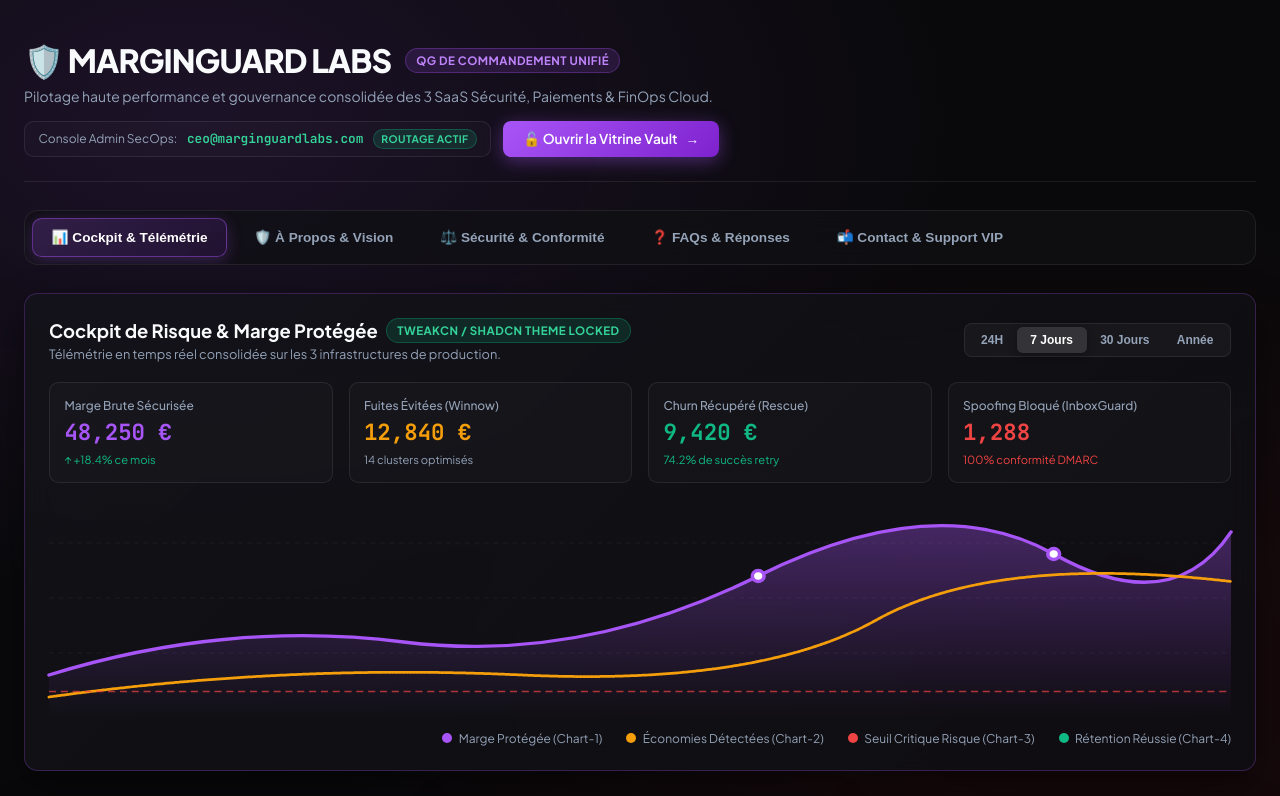
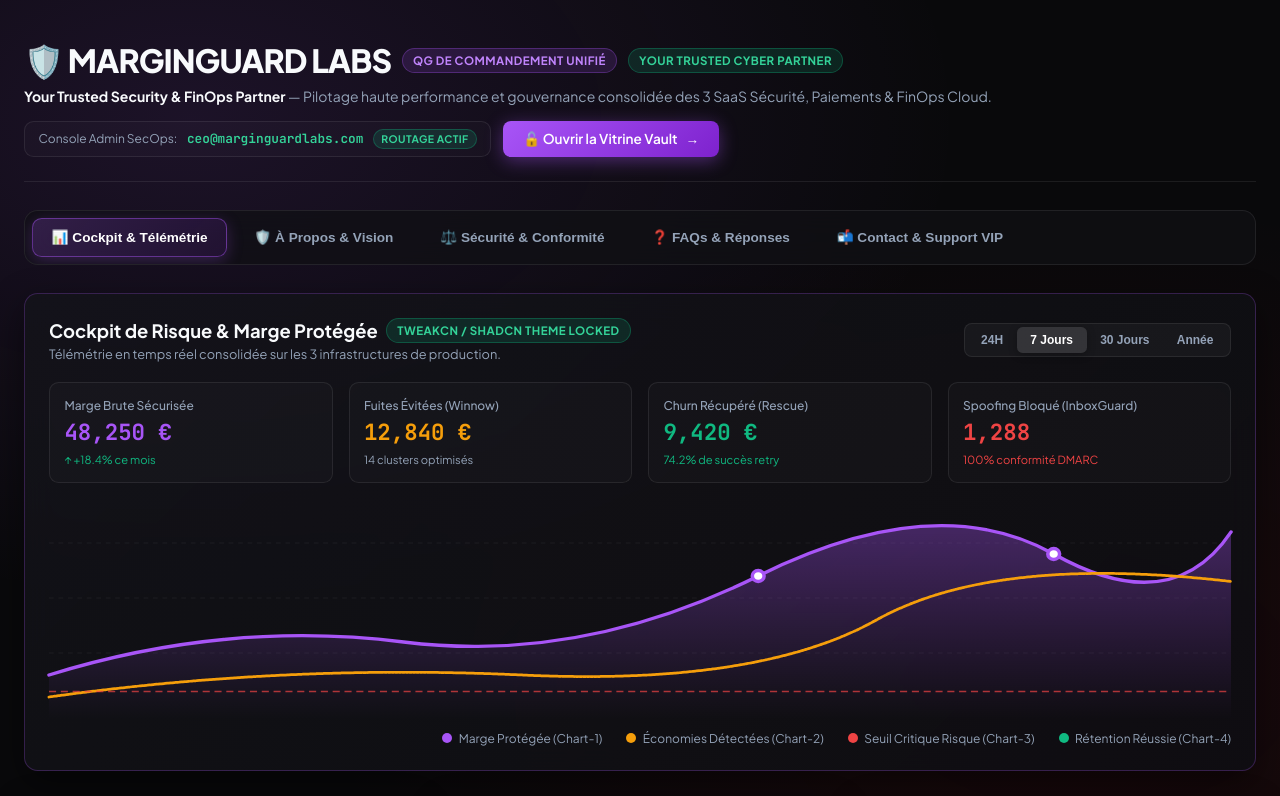
Before and after one commit to Nidou-Cmd/marginguard-vitrine, a website: page index.html in a window 1280 px wide. Shown: the top 796 px of the page. Drawn offline with Linux system fonts and the light colour scheme.

Commit message:
feat(branding): add 'Your Trusted Partner' badge and executive English tagline

```diff
--- a/index.html
+++ b/index.html
@@ -355,14 +355,15 @@
     <!-- 1. HEADER EXECUTIVE WITH TASTE-SKILL TYPOGRAPHY -->
     <header style="display:flex; justify-content:space-between; align-items:center; border-bottom:1px solid var(--border); padding-bottom:1.5rem; flex-wrap:wrap; gap:1rem;">
       <div>
-        <div style="display:flex; align-items:center; gap:0.85rem;">
+        <div style="display:flex; align-items:center; gap:0.65rem; flex-wrap:wrap;">
           <h1 style="font-size:clamp(1.5rem, 2.5vw, 2rem); font-weight:800; letter-spacing:-0.03em;">
             🛡️ MARGINGUARD LABS
           </h1>
           <span class="badge badge-purple">QG DE COMMANDEMENT UNIFIÉ</span>
+          <span class="badge badge-green">YOUR TRUSTED CYBER PARTNER</span>
         </div>
         <p style="color:var(--text-muted); font-size:0.875rem; margin-top:0.35rem;">
-          Pilotage haute performance et gouvernance consolidée des 3 SaaS Sécurité, Paiements &amp; FinOps Cloud.
+          <strong style="color:#F8FAFC;">Your Trusted Security &amp; FinOps Partner</strong> — Pilotage haute performance et gouvernance consolidée des 3 SaaS Sécurité, Paiements &amp; FinOps Cloud.
         </p>
       </div>
 
@@ -970,7 +971,7 @@
     <!-- GLOBAL EXECUTIVE FOOTER -->
     <footer style="border-top:1px solid var(--border); padding-top:1.5rem; margin-top:1rem; display:flex; justify-content:space-between; align-items:center; flex-wrap:wrap; gap:1rem; font-size:0.82rem; color:var(--text-dim);">
       <div>
-        © 2026 <strong>MarginGuard Labs</strong>. Tous droits réservés.
+        © 2026 <strong>MarginGuard Labs</strong> — Your Trusted Cyber Defense &amp; FinOps Partner. Tous droits réservés.
       </div>
       <div style="display:flex; gap:1.25rem; align-items:center;">
         <a href="https://getinboxguard.com" target="_blank" style="color:var(--text-muted); text-decoration:none;">getinboxguard.com</a>
```
